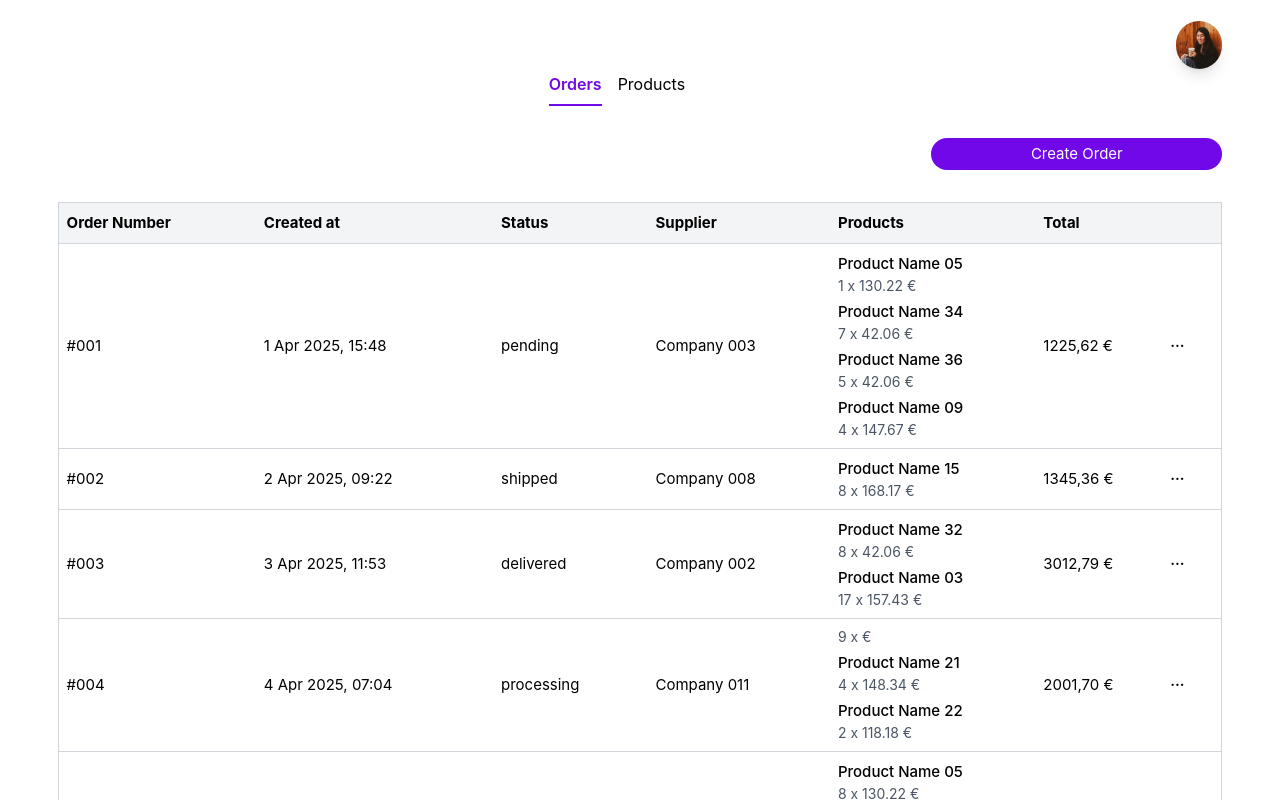
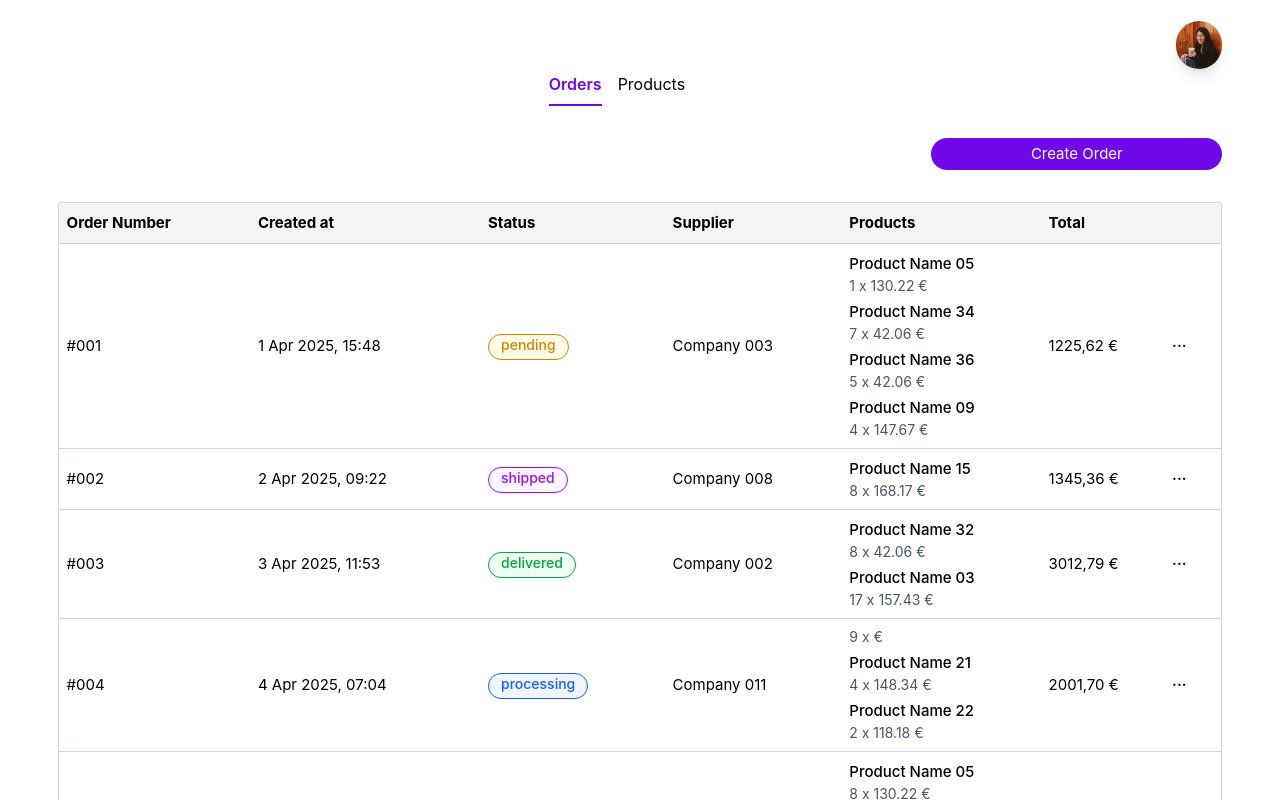
Before and after one commit to runimo/order-management-app, a Vue app: page /orders in a window 1280 px wide. Shown: the top 800 px of the page. Built offline with nearby package versions, Linux system fonts and the light colour scheme; the HTML template or start-up script is replaced by a standard one.

Commit message:
feat: add status badge

```diff
--- a/src/components/OrdersList.vue
+++ b/src/components/OrdersList.vue
@@ -10,6 +10,7 @@ import BaseSelect from './BaseSelect.vue'
 import dayjs from 'dayjs'
 import ListActionFlyout from './ListActionFlyout.vue'
 import ProductQuantitySelector from './ProductQuantitySelector.vue'
+import StatusBadge from './StatusBadge.vue'
 
 const userStore = useUserStore()
 const { currentUser } = userStore
@@ -366,7 +367,7 @@ onMounted(() => {
             <div class="grid gap-1">
               <div class="flex justify-between">
                 <span class="text-gray-500">Status</span>
-                <span class="font-semibold text-gray-800">{{ order.attributes.status }}</span>
+                <StatusBadge :status="order.attributes.status" />
               </div>
               <div class="flex justify-between">
                 <span class="text-gray-500">Created at</span>
@@ -415,7 +416,7 @@ onMounted(() => {
           <div class="grid gap-1">
             <div class="flex justify-between">
               <span class="text-gray-500">Status</span>
-              <span class="font-semibold text-gray-800">{{ orderInEdit.status }}</span>
+              <StatusBadge :status="orderInEdit.status" />
             </div>
             <div class="flex justify-between">
               <span class="text-gray-500">Created at</span>
@@ -491,7 +492,7 @@ onMounted(() => {
               {{ formatDate(order.attributes.createdAt) }}
             </td>
             <td class="p-2 border-b border-t border-gray-300">
-              {{ order.attributes.status }}
+              <StatusBadge :status="order.attributes.status" />
             </td>
             <td class="p-2 border-b border-t border-gray-300">
               {{ companiesStore.companies.find(company => company.id === order.relationships.supplier.data.id).attributes.name }}
@@ -540,7 +541,7 @@ onMounted(() => {
           <div class="grid gap-1">
             <div class="flex justify-between">
               <span class="text-gray-500">Status</span>
-              <span class="font-semibold text-gray-800">{{ orderInEdit.status }}</span>
+              <StatusBadge :status="orderInEdit.status" />
             </div>
             <div class="flex justify-between">
               <span class="text-gray-500">Created at</span>
--- /dev/null
+++ b/src/components/StatusBadge.vue
@@ -0,0 +1,26 @@
+<script setup lang="ts">
+  import { computed } from 'vue'
+
+  const { status } = defineProps<{
+    status: 'pending' | 'processing' | 'shipped' | 'delivered'
+  }>()
+
+  const badgeClasses = computed(() => {
+    const baseClasses = 'inline-block px-3 pb-1 rounded-full text-sm font-medium border'
+
+    const colors: Record<typeof status, string> = {
+      pending: 'text-yellow-600 border-yellow-600 bg-yellow-50',
+      processing: 'text-blue-600 border-blue-600 bg-blue-50',
+      shipped: 'text-purple-600 border-purple-600 bg-purple-50',
+      delivered: 'text-green-600 border-green-600 bg-green-50',
+    }
+
+    return `${baseClasses} ${colors[status]}`
+  })
+</script>
+
+<template>
+  <span :class="badgeClasses">
+    {{ status }}
+  </span>
+</template>
```
